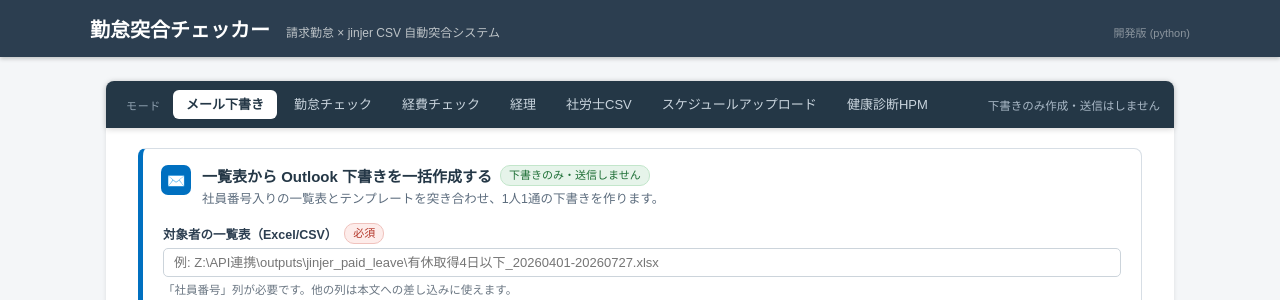
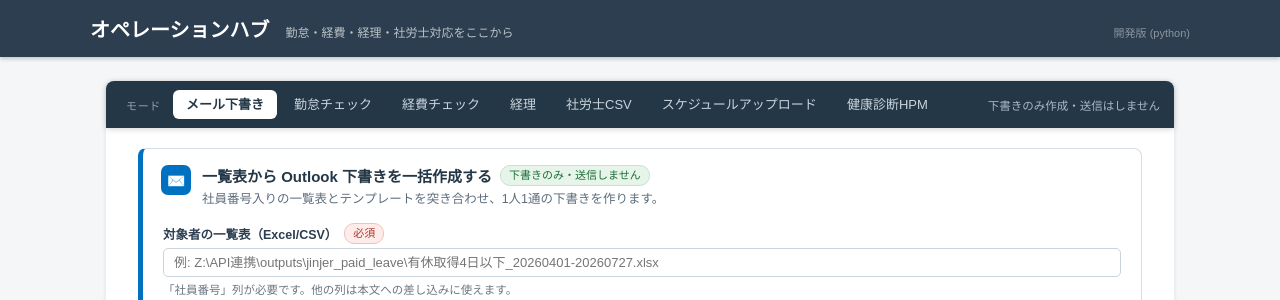
Before and after one commit to Nmhtkanri/kintaicheak, a Flask app: page / in a window 1280 px wide. Shown: the top 300 px of the page. Run offline with Flask 3, Linux system fonts and the light colour scheme; data that the repository does not hold is empty.

Commit message:
名称を「オペレーションハブ」に変更する
勤怠突合だけのツールではなくなった（経費・経理・社労士CSV・スケジュール・健診・
メールの各モードを持つ）ので、実態に合わせて改名する。

変えたのは表示名（タイトル・ヘッダ）とREADMEだけ。フォルダ名・exe名（KintaiChecker）・
起動.bat・各PCのショートカットは意図的に旧のまま。パスまで変えると6人のショートカットと
NAS同期のローカルコピー機構が一斉に壊れるため。

Co-Authored-By: Claude Opus 5 <noreply@anthropic.com>

```diff
--- a/templates/base.html
+++ b/templates/base.html
@@ -3,14 +3,14 @@
 <head>
     <meta charset="UTF-8">
     <meta name="viewport" content="width=device-width, initial-scale=1.0">
-    <title>{% block title %}勤怠突合チェッカー{% endblock %}</title>
+    <title>{% block title %}オペレーションハブ{% endblock %}</title>
     <link rel="stylesheet" href="{{ url_for('static', filename='style.css') }}">
 </head>
 <body>
     <header class="app-header">
         <div class="header-inner">
-            <h1 class="header-title">勤怠突合チェッカー</h1>
-            <span class="header-sub">請求勤怠 × jinjer CSV 自動突合システム</span>
+            <h1 class="header-title">オペレーションハブ</h1>
+            <span class="header-sub">勤怠・経費・経理・社労士対応をここから</span>
             {% if build_stamp %}
             <span class="header-sub" style="margin-left:auto; opacity:.65; font-size:11px"
                   title="実行中のアプリの版。共有側の更新後は 起動.bat の再起動で新しくなります">
```
Also changed, not shown: README.md.
